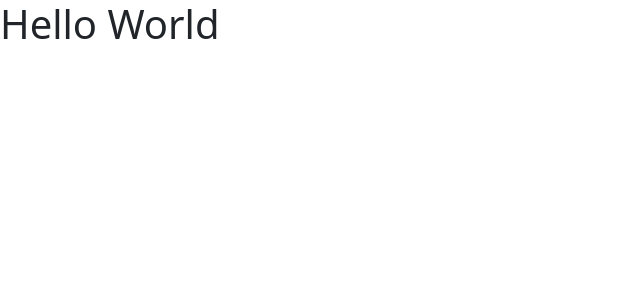
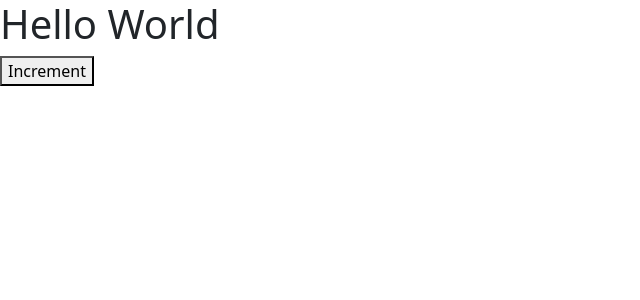
Before and after one commit to AzharUddinSheikh/react-app, a React (Create React App) app: page / in a window 1280 px wide. Shown: the top 300 px of the page, without its empty margins (0-640 px from the left). Built offline with nearby package versions, Linux system fonts and the light colour scheme.

Commit message:
using react fragment specifiy more elements in one go

```diff
--- a/src/components/counter.jsx
+++ b/src/components/counter.jsx
@@ -2,7 +2,9 @@ import React, { Component } from 'react';
 
 class Counter extends Component {
     render() {
-        return <h1>Hello World</h1>;
+        return <React.Fragment>
+            <h1>Hello World</h1><button>Increment</button>
+        </React.Fragment>;
     }
 }
 
```
